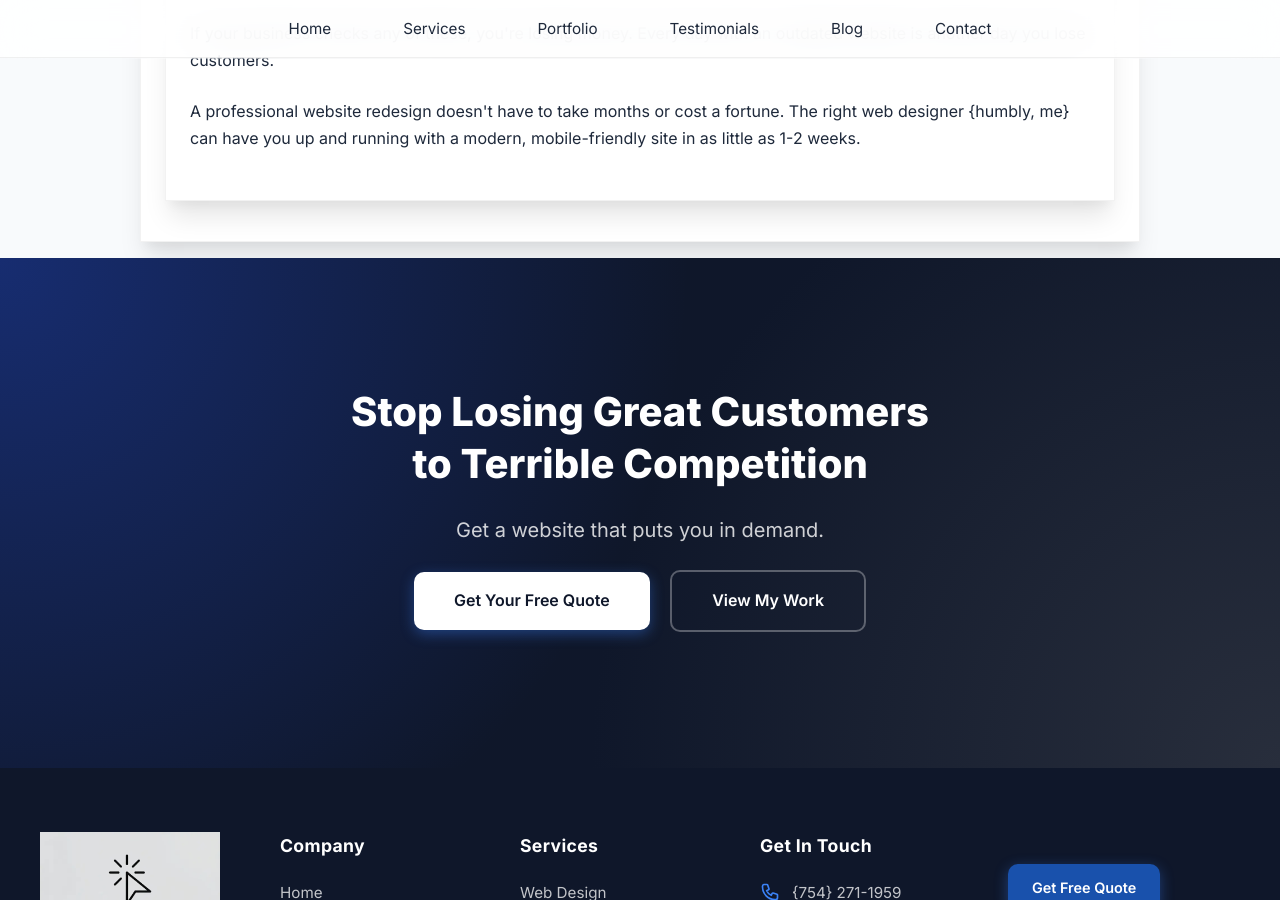
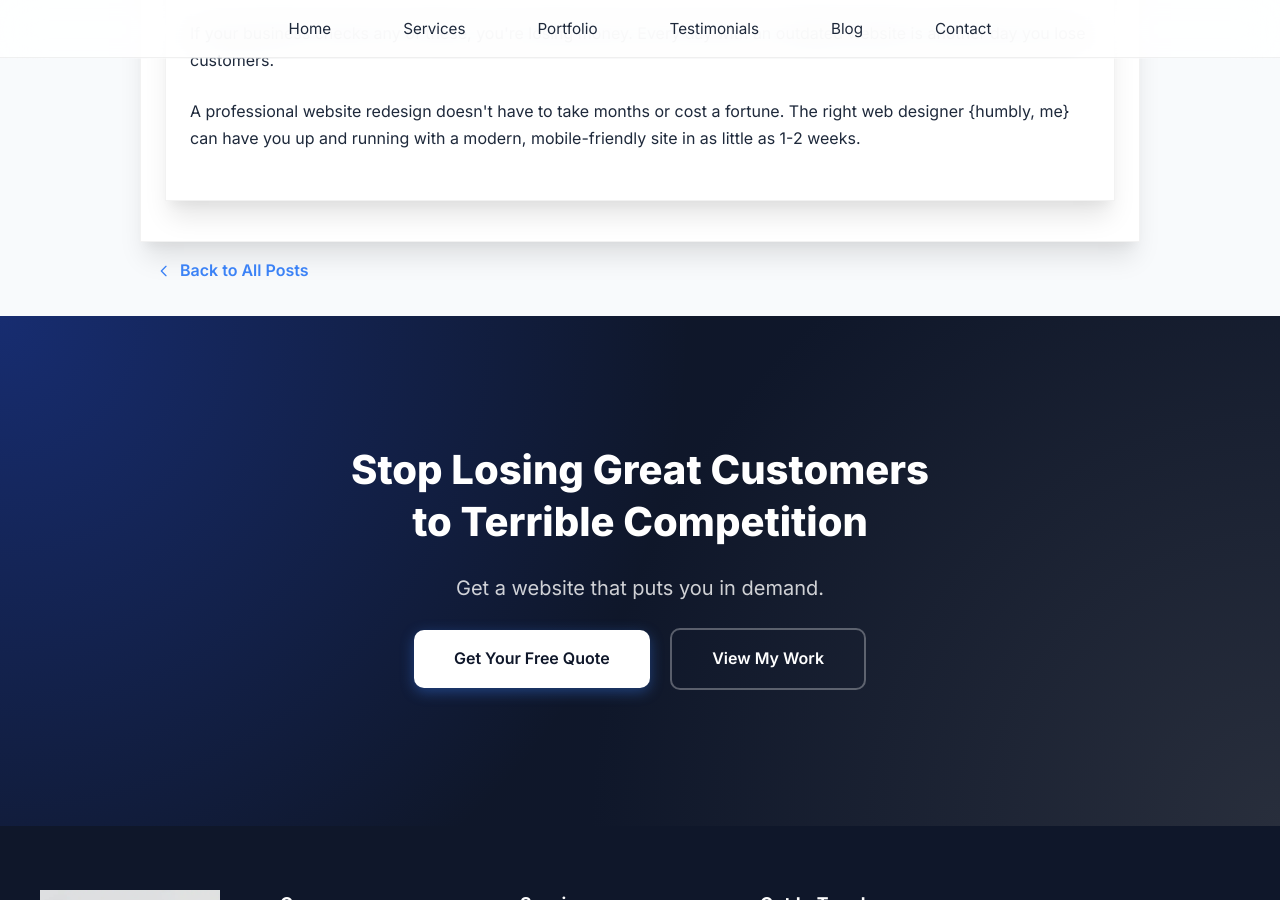
Before and after one commit to JamesBrownR/MeetingSurge, a Jekyll site: the page built from _posts/2025-11-25-website-redesign.md, in a window 1280 px wide and 900 px high, scrolled down 3085 px. Built offline with Jekyll 4.4.1, drawn with Linux system fonts in a browser that asks for light colours.

Commit message:
Update blog.html

```diff
--- a/_layouts/blog.html
+++ b/_layouts/blog.html
@@ -156,6 +156,12 @@ text-align:center;
 
     {{ content }}
   </article>
+  <a href="/blog" class="blog-back-link" style="margin:1rem">
+    <svg width="16" height="16" fill="none" stroke="currentColor" viewBox="0 0 24 24">
+      <path stroke-linecap="round" stroke-linejoin="round" stroke-width="2" d="M15 19l-7-7 7-7"/>
+    </svg>
+    Back to All Posts
+  </a>
 </div>
 
 <div class="cta-section">
```
